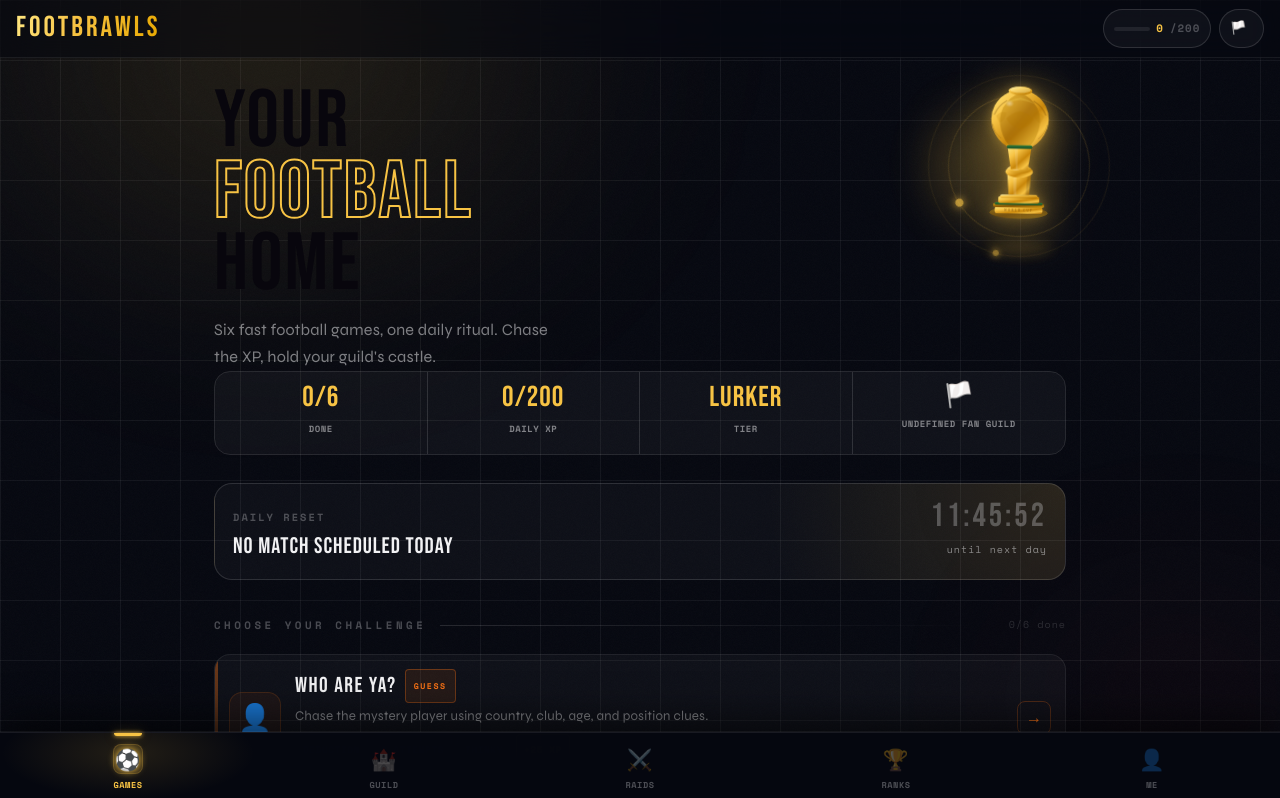
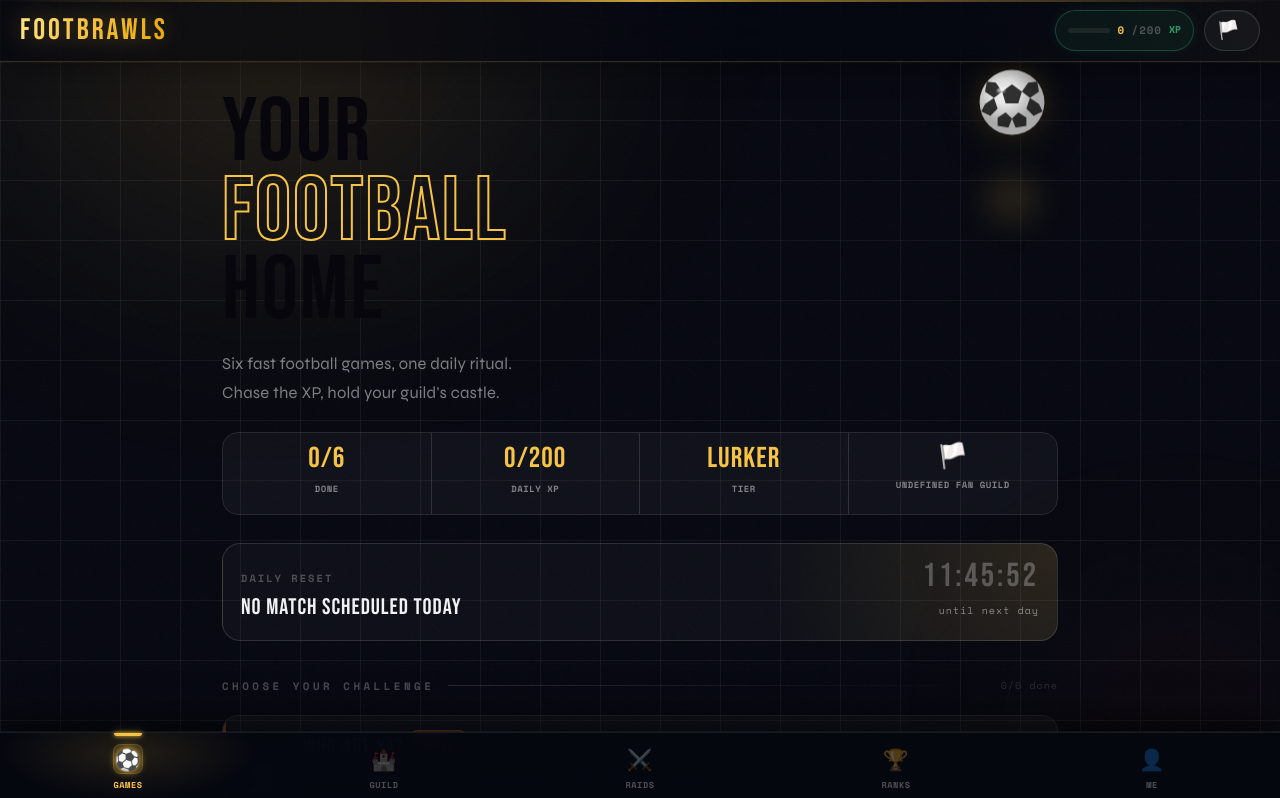
Before and after one commit to xHardik/footbrawls, a React (Vite) app in the folder footbrawls/: page / in a window 1280 px wide. Shown: the top 798 px of the page. Built offline with nearby package versions, Linux system fonts and the light colour scheme; no server answers; the database is empty; sample sign-in values are in the browser's storage.

Commit message:
Updated app

```diff
--- a/footbrawls/src/pages/Home.jsx
+++ b/footbrawls/src/pages/Home.jsx
@@ -92,85 +92,200 @@
   );
 }
 
-function FifaTrophy() {
+/* ── BOUNCING FOOTBALL ── */
+function BouncingFootball() {
   return (
-    <div style={{position:"relative",width:110,height:160,flexShrink:0,display:"flex",alignItems:"center",justifyContent:"center",overflow:"visible"}}>
-      <div style={{position:"absolute",inset:0,borderRadius:"50%",background:"radial-gradient(ellipse,rgba(247,195,68,0.38) 0%,rgba(247,195,68,0.14) 45%,transparent 70%)",filter:"blur(18px)",animation:"trophyGlow 3s ease-in-out infinite"}}/>
-      <div style={{position:"absolute",width:140,height:140,borderRadius:"50%",border:"1px solid rgba(247,195,68,0.15)",animation:"trophyOrbit1 9s linear infinite",pointerEvents:"none"}}>
-        <div style={{position:"absolute",top:-4,left:"50%",marginLeft:-4,width:8,height:8,borderRadius:"50%",background:"rgba(247,195,68,0.7)",boxShadow:"0 0 8px rgba(247,195,68,0.9)"}}/>
+    <div style={{position:"relative",width:100,height:160,flexShrink:0,display:"flex",alignItems:"flex-end",justifyContent:"center",overflow:"visible"}}>
+      {/* Ambient glow behind ball */}
+      <div style={{position:"absolute",bottom:16,left:"50%",transform:"translateX(-50%)",width:80,height:80,borderRadius:"50%",background:"radial-gradient(ellipse,rgba(247,195,68,0.18) 0%,transparent 70%)",filter:"blur(14px)",pointerEvents:"none"}}/>
+
+      {/* The ball — bouncing animation */}
+      <div style={{position:"absolute",bottom:20,left:"50%",transform:"translateX(-50%)",animation:"fbBounce 1.1s cubic-bezier(0.36,0,0.66,-0.56) infinite"}}>
+        <svg viewBox="0 0 80 80" width="72" height="72" xmlns="http://www.w3.org/2000/svg" style={{filter:"drop-shadow(0 6px 18px rgba(0,0,0,0.55)) drop-shadow(0 0 10px rgba(247,195,68,0.2))"}}>
+          <defs>
+            <radialGradient id="ballGrad" cx="38%" cy="32%">
+              <stop offset="0%" stopColor="#ffffff" stopOpacity="0.95"/>
+              <stop offset="40%" stopColor="#e8e8e8"/>
+              <stop offset="100%" stopColor="#aaaaaa"/>
+            </radialGradient>
+            <radialGradient id="ballShine" cx="30%" cy="28%">
+              <stop offset="0%" stopColor="rgba(255,255,255,0.85)"/>
+              <stop offset="60%" stopColor="rgba(255,255,255,0)"/>
+            </radialGradient>
+            <clipPath id="ballClip">
+              <circle cx="40" cy="40" r="36"/>
+            </clipPath>
+          </defs>
+          {/* Base sphere */}
+          <circle cx="40" cy="40" r="36" fill="url(#ballGrad)"/>
+          {/* Pentagon patches — classic football pattern */}
+          <g clipPath="url(#ballClip)" fill="#111" opacity="0.85">
+            {/* Center pentagon */}
+            <polygon points="40,20 51,28 47,41 33,41 29,28"/>
+            {/* Top-left patch */}
+            <polygon points="22,18 29,28 20,35 10,28 12,17"/>
+            {/* Top-right patch */}
+            <polygon points="58,18 68,17 70,28 60,35 51,28"/>
+            {/* Left patch */}
+            <polygon points="10,42 20,35 24,47 16,55 6,50"/>
+            {/* Right patch */}
+            <polygon points="70,42 74,50 64,55 56,47 60,35"/>
+            {/* Bottom-left patch */}
+            <polygon points="24,57 33,51 40,58 36,68 24,66"/>
+            {/* Bottom-right patch */}
+            <polygon points="56,57 56,66 44,68 40,58 47,51"/>
+          </g>
+          {/* Specular shine */}
+          <ellipse cx="32" cy="30" rx="11" ry="8" fill="url(#ballShine)"/>
+        </svg>
       </div>
-      <div style={{position:"absolute",width:180,height:180,borderRadius:"50%",border:"1px solid rgba(247,195,68,0.08)",animation:"trophyOrbit2 13s linear infinite reverse",pointerEvents:"none"}}>
-        <div style={{position:"absolute",top:-3,left:"50%",marginLeft:-3,width:6,height:6,borderRadius:"50%",background:"rgba(247,195,68,0.5)",boxShadow:"0 0 6px rgba(247,195,68,0.7)"}}/>
-      </div>
-      <svg viewBox="0 0 100 170" width="95" height="145" style={{animation:"trophyFloat 3.8s ease-in-out infinite",filter:"drop-shadow(0 8px 24px rgba(247,195,68,0.55)) drop-shadow(0 0 6px rgba(247,195,68,0.4))",position:"relative",zIndex:2}} xmlns="http://www.w3.org/2000/svg">
-        <defs>
-          <linearGradient id="goldMain" x1="0%" y1="0%" x2="100%" y2="100%"><stop offset="0%" stopColor="#ffe680"/><stop offset="30%" stopColor="#F7C344"/><stop offset="60%" stopColor="#c8860a"/><stop offset="80%" stopColor="#F7C344"/><stop offset="100%" stopColor="#a86600"/></linearGradient>
-          <linearGradient id="goldDark" x1="0%" y1="0%" x2="100%" y2="100%"><stop offset="0%" stopColor="#d4a017"/><stop offset="50%" stopColor="#8a5500"/><stop offset="100%" stopColor="#d4a017"/></linearGradient>
-          <linearGradient id="goldLight" x1="0%" y1="0%" x2="80%" y2="100%"><stop offset="0%" stopColor="#fff5b0"/><stop offset="40%" stopColor="#F7C344"/><stop offset="100%" stopColor="#b87800"/></linearGradient>
-          <linearGradient id="greenBand" x1="0%" y1="0%" x2="0%" y2="100%"><stop offset="0%" stopColor="#2d7a3a"/><stop offset="100%" stopColor="#1a4d24"/></linearGradient>
-          <radialGradient id="trophyShine" cx="35%" cy="30%"><stop offset="0%" stopColor="rgba(255,255,255,0.6)"/><stop offset="60%" stopColor="rgba(255,255,255,0)"/></radialGradient>
-        </defs>
-        <ellipse cx="50" cy="155" rx="34" ry="7" fill="url(#goldDark)" opacity="0.5"/>
-        <rect x="22" y="148" width="56" height="8" rx="3" fill="url(#goldMain)"/>
-        <rect x="20" y="144" width="60" height="5" rx="2.5" fill="url(#goldDark)"/>
-        <rect x="22" y="143" width="56" height="3" rx="1.5" fill="url(#greenBand)"/>
-        <text x="50" y="153" textAnchor="middle" fontSize="3.5" fill="rgba(100,60,0,0.7)" fontFamily="serif" letterSpacing="1.5">WORLD CUP</text>
-        <rect x="26" y="136" width="48" height="8" rx="2" fill="url(#goldMain)"/>
-        <rect x="28" y="134" width="44" height="4" rx="2" fill="url(#goldLight)"/>
-        <path d="M38 134 Q37 120 36 108 L64 108 Q63 120 62 134 Z" fill="url(#goldMain)"/>
-        <path d="M44 134 Q43 120 43 108 L47 108 Q47 120 47 134 Z" fill="rgba(255,255,255,0.15)"/>
-        <path d="M58 134 Q59 120 60 108 L64 108 Q63 120 62 134 Z" fill="rgba(0,0,0,0.15)"/>
-        <ellipse cx="50" cy="107" rx="16" ry="7" fill="url(#goldMain)"/>
-        <ellipse cx="50" cy="104" rx="14" ry="5" fill="url(#goldLight)"/>
-        <ellipse cx="46" cy="103" rx="5" ry="2.5" fill="rgba(255,255,255,0.25)"/>
-        <path d="M40 104 Q38 92 36 78 L64 78 Q62 92 60 104 Z" fill="url(#goldMain)"/>
-        <path d="M46 104 Q45 92 44 78 L48 78 Q48 92 48 104 Z" fill="rgba(255,255,255,0.12)"/>
-        <path d="M36 78 Q24 72 18 56 Q14 42 20 30 Q28 14 50 10 Q72 14 80 30 Q86 42 82 56 Q76 72 64 78 Z" fill="url(#goldMain)"/>
-        <path d="M40 78 Q32 72 28 58 Q24 44 30 32 Q38 18 50 15 Q62 18 70 32 Q76 44 72 58 Q68 72 60 78 Z" fill="url(#goldDark)" opacity="0.5"/>
-        <path d="M34 45 Q40 38 50 36 Q60 38 66 45 Q60 55 50 57 Q40 55 34 45 Z" fill="rgba(180,120,0,0.3)"/>
-        <path d="M22 42 Q28 35 34 38 Q32 48 26 50 Z" fill="rgba(180,120,0,0.2)"/>
-        <path d="M78 42 Q72 35 66 38 Q68 48 74 50 Z" fill="rgba(180,120,0,0.2)"/>
-        <path d="M30 30 Q38 22 50 20 Q62 22 70 30 Q65 25 50 23 Q35 25 30 30 Z" fill="rgba(255,230,100,0.2)"/>
-        <path d="M20 40 Q24 30 34 24" stroke="rgba(100,60,0,0.3)" strokeWidth="1.5" fill="none" strokeLinecap="round"/>
-        <path d="M80 40 Q76 30 66 24" stroke="rgba(100,60,0,0.3)" strokeWidth="1.5" fill="none" strokeLinecap="round"/>
-        <path d="M18 52 Q20 62 28 68" stroke="rgba(100,60,0,0.25)" strokeWidth="1" fill="none" strokeLinecap="round"/>
-        <path d="M82 52 Q80 62 72 68" stroke="rgba(100,60,0,0.25)" strokeWidth="1" fill="none" strokeLinecap="round"/>
-        <ellipse cx="40" cy="30" rx="9" ry="7" fill="url(#trophyShine)" opacity="0.7"/>
-        <ellipse cx="50" cy="12" rx="14" ry="5" fill="url(#goldLight)"/>
-        <ellipse cx="50" cy="11" rx="12" ry="3.5" fill="rgba(255,255,200,0.3)"/>
-        <rect x="35" y="76" width="30" height="4" rx="2" fill="url(#greenBand)"/>
-      </svg>
-      <div style={{position:"absolute",bottom:-8,left:"50%",transform:"translateX(-50%)",width:60,height:10,borderRadius:"50%",background:"rgba(247,195,68,0.2)",filter:"blur(6px)",animation:"trophyGlow 3.8s ease-in-out infinite"}}/>
+
+      {/* Shadow under ball — squishes on bounce */}
+      <div style={{
+        position:"absolute",
+        bottom:6,
+        left:"50%",
+        transform:"translateX(-50%)",
+        width:44,
+        height:8,
+        borderRadius:"50%",
+        background:"rgba(0,0,0,0.45)",
+        filter:"blur(4px)",
+        animation:"fbShadow 1.1s cubic-bezier(0.36,0,0.66,-0.56) infinite",
+      }}/>
+
       <style>{`
-        @keyframes trophyFloat { 0%,100%{transform:translateY(0px) rotate(-1deg)} 50%{transform:translateY(-14px) rotate(1deg)} }
-        @keyframes trophyGlow  { 0%,100%{opacity:0.7;transform:translateX(-50%) scale(1)} 50%{opacity:1;transform:translateX(-50%) scale(1.15)} }
-        @keyframes trophyOrbit1 { from{transform:rotate(0deg)} to{transform:rotate(360deg)} }
-        @keyframes trophyOrbit2 { from{transform:rotate(0deg)} to{transform:rotate(360deg)} }
+        @keyframes fbBounce {
+          0%   { transform: translateX(-50%) translateY(0px) scaleY(1) scaleX(1); animation-timing-function: cubic-bezier(0.33,0,0.66,0); }
+          45%  { transform: translateX(-50%) translateY(-110px) scaleY(1) scaleX(1); animation-timing-function: cubic-bezier(0.33,1,0.66,1); }
+          90%  { transform: translateX(-50%) translateY(-4px) scaleY(1) scaleX(1); }
+          95%  { transform: translateX(-50%) translateY(0px) scaleY(0.72) scaleX(1.22); }
+          100% { transform: translateX(-50%) translateY(0px) scaleY(1) scaleX(1); }
+        }
+        @keyframes fbShadow {
+          0%,100% { transform: translateX(-50%) scale(1);   opacity: 0.45; }
+          45%     { transform: translateX(-50%) scale(0.4); opacity: 0.12; }
+          95%     { transform: translateX(-50%) scale(1.3); opacity: 0.6;  }
+        }
       `}</style>
     </div>
   );
 }
 
+/* ── ENHANCED TOP NAV ── */
 function TopNav({ user, dailyXP, xpPct, navigate }) {
+  const [navHovered, setNavHovered] = useState(false);
+
   return (
-    <nav style={{position:"sticky",top:0,zIndex:200,width:"100%",display:"flex",alignItems:"center",justifyContent:"space-between",padding:"0 16px",height:58,background:"rgba(6,8,16,0.55)",backdropFilter:"blur(18px) saturate(1.3)",borderBottom:`1px solid ${C.border}`,boxSizing:"border-box"}}>
-      <div onClick={()=>navigate("/")} style={{fontFamily:"'Bebas Neue',sans-serif",fontSize:"1.6rem",letterSpacing:3,background:"linear-gradient(110deg,#ffe680 0%,#F7C344 40%,#e8a800 100%)",WebkitBackgroundClip:"text",WebkitTextFillColor:"transparent",backgroundClip:"text",cursor:"pointer",flexShrink:0}}>
+    <nav
+      onMouseEnter={()=>setNavHovered(true)}
+      onMouseLeave={()=>setNavHovered(false)}
+      style={{
+        position:"sticky", top:0, zIndex:200,
+        width:"100%", display:"flex", alignItems:"center",
+        justifyContent:"space-between",
+        padding:"0 20px", height:62,
+        background:"rgba(6,8,16,0.6)",
+        backdropFilter:"blur(24px) saturate(1.5)",
+        borderBottom:`1px solid ${navHovered ? "rgba(247,195,68,0.18)" : C.border}`,
+        boxSizing:"border-box",
+        transition:"border-color 0.3s",
+        /* Layered depth */
+        boxShadow:"0 1px 0 rgba(255,255,255,0.04), 0 4px 30px rgba(0,0,0,0.4)",
+        overflow:"hidden",
+      }}
+    >
+      {/* Animated shimmer sweep across nav on hover */}
+      <div style={{
+        position:"absolute", inset:0, pointerEvents:"none",
+        background:"linear-gradient(105deg,transparent 30%,rgba(247,195,68,0.06) 50%,transparent 70%)",
+        backgroundSize:"200% 100%",
+        animation: navHovered ? "navShimmer 1.8s ease-in-out infinite" : "none",
+      }}/>
+
+      {/* Subtle top accent line that pulses */}
+      <div style={{
+        position:"absolute", top:0, left:0, right:0, height:2,
+        background:"linear-gradient(90deg,transparent,rgba(247,195,68,0.6) 40%,rgba(247,195,68,0.9) 50%,rgba(247,195,68,0.6) 60%,transparent)",
+        animation:"navAccentLine 4s ease-in-out infinite",
+        opacity:0.7,
+      }}/>
+
+      {/* Logo */}
+      <div
+        onClick={()=>navigate("/")}
+        style={{
+          fontFamily:"'Bebas Neue',sans-serif",
+          fontSize:"1.65rem", letterSpacing:3,
+          background:"linear-gradient(110deg,#ffe680 0%,#F7C344 40%,#e8a800 100%)",
+          WebkitBackgroundClip:"text", WebkitTextFillColor:"transparent", backgroundClip:"text",
+          cursor:"pointer", flexShrink:0,
+          position:"relative", zIndex:1,
+          filter:"drop-shadow(0 0 12px rgba(247,195,68,0.35))",
+          transition:"filter 0.2s",
+        }}
+      >
         FOOTBRAWLS
       </div>
-      <div style={{display:"flex",alignItems:"center",gap:8,minWidth:0}}>
-        <div style={{display:"flex",alignItems:"center",gap:6,padding:"5px 10px",borderRadius:100,border:`1px solid ${C.border2}`,background:C.surface,fontFamily:"'Space Mono',monospace",fontSize:"0.6rem",fontWeight:700,letterSpacing:1,color:C.muted,flexShrink:0}}>
-          <div style={{width:36,height:4,borderRadius:99,background:"rgba(255,255,255,0.08)",overflow:"hidden"}}>
-            <div style={{width:`${xpPct}%`,height:"100%",background:`linear-gradient(90deg,${C.green},#7fffcc)`,borderRadius:99,transition:"width 0.6s ease"}}/>
+
+      {/* Right controls */}
+      <div style={{display:"flex",alignItems:"center",gap:10,minWidth:0,position:"relative",zIndex:1}}>
+
+        {/* XP pill — glowing progress bar */}
+        <div style={{
+          display:"flex", alignItems:"center", gap:7,
+          padding:"6px 12px", borderRadius:100,
+          border:`1px solid rgba(61,214,140,0.25)`,
+          background:"rgba(61,214,140,0.06)",
+          fontFamily:"'Space Mono',monospace",
+          fontSize:"0.6rem", fontWeight:700, letterSpacing:1,
+          color:C.muted, flexShrink:0,
+          boxShadow:"0 0 14px rgba(61,214,140,0.08)",
+          transition:"box-shadow 0.3s, border-color 0.3s",
+        }}>
+          {/* Bar track */}
+          <div style={{width:42,height:5,borderRadius:99,background:"rgba(255,255,255,0.07)",overflow:"hidden",position:"relative"}}>
+            <div style={{
+              width:`${xpPct}%`, height:"100%",
+              background:"linear-gradient(90deg,#3DD68C,#7fffcc)",
+              borderRadius:99,
+              transition:"width 0.6s ease",
+              boxShadow:"0 0 8px rgba(61,214,140,0.7)",
+              position:"relative", overflow:"hidden",
+            }}>
+              {/* Shimmer on fill */}
+              <div style={{position:"absolute",inset:0,background:"linear-gradient(90deg,transparent,rgba(255,255,255,0.3),transparent)",animation:"xpFillShimmer 2s ease-in-out infinite"}}/>
+            </div>
           </div>
-          <span style={{color:C.accent,fontWeight:800}}>{dailyXP}</span>
+          <span style={{color:C.accent,fontWeight:800,letterSpacing:0.5}}>{dailyXP}</span>
           <span style={{color:C.muted2}}>/{DAILY_XP_CAP}</span>
+          <span style={{fontSize:"0.55rem",color:"rgba(61,214,140,0.7)",letterSpacing:0}}>XP</span>
         </div>
-        <div style={{display:"flex",alignItems:"center",gap:6,padding:"5px 10px",borderRadius:100,border:`1px solid ${C.border2}`,background:C.surface,fontSize:"0.72rem",fontWeight:700,color:C.text,fontFamily:"'Syne',sans-serif",letterSpacing:0.5,flexShrink:0,maxWidth:120,overflow:"hidden"}}>
-          <span style={{flexShrink:0}}>{user.flag||"🏳️"}</span>
+
+        {/* User pill */}
+        <div style={{
+          display:"flex", alignItems:"center", gap:7,
+          padding:"6px 12px", borderRadius:100,
+          border:`1px solid ${C.border2}`,
+          background:C.surface,
+          fontSize:"0.72rem", fontWeight:700, color:C.text,
+          fontFamily:"'Syne',sans-serif", letterSpacing:0.5,
+          flexShrink:0, maxWidth:130, overflow:"hidden",
+          boxShadow:"inset 0 1px 0 rgba(255,255,255,0.06)",
+          transition:"border-color 0.2s, background 0.2s",
+        }}>
+          <span style={{flexShrink:0,fontSize:"1rem"}}>{user.flag||"🏳️"}</span>
           <span style={{overflow:"hidden",textOverflow:"ellipsis",whiteSpace:"nowrap"}}>{user.nickname}</span>
         </div>
       </div>
-      <style>{`@keyframes fbPulse{0%,100%{opacity:1;transform:scale(1)}50%{opacity:0.35;transform:scale(0.65)}}@keyframes fbShimmer{0%{left:-130%}100%{left:210%}}`}</style>
+
+      <style>{`
+        @keyframes navShimmer    { 0%{background-position:200% 0} 100%{background-position:-200% 0} }
+        @keyframes navAccentLine { 0%,100%{opacity:0.4;background-position:0% 0} 50%{opacity:0.9;background-position:100% 0} }
+        @keyframes xpFillShimmer { 0%{transform:translateX(-100%)} 100%{transform:translateX(300%)} }
+        @keyframes fbPulse{0%,100%{opacity:1;transform:scale(1)}50%{opacity:0.35;transform:scale(0.65)}}
+        @keyframes fbShimmer{0%{left:-130%}100%{left:210%}}
+      `}</style>
     </nav>
   );
 }
@@ -556,25 +671,37 @@
       <BgCanvas/>
       <TopNav user={user} dailyXP={dailyXP} xpPct={xpPct} navigate={navigate}/>
 
-<div style={{position:"relative",zIndex:1,flex:1,width:"100%",maxWidth:900,margin:"0 auto",boxSizing:"border-box"}}>
+      <div style={{position:"relative",zIndex:1,flex:1,width:"100%",maxWidth:900,margin:"0 auto",boxSizing:"border-box"}}>
 
-        {/* Hero: text left + 24px, trophy in-flow right */}
-        <div style={{display:"flex",alignItems:"flex-start",justifyContent:"space-between",paddingTop:28,paddingLeft:24,paddingRight:16}}>
-          <div style={{flex:1,minWidth:0}}>
-            <h1 style={{fontFamily:"'Bebas Neue',sans-serif",fontSize:"clamp(2.6rem,8vw,4.5rem)",lineHeight:0.88,letterSpacing:2,margin:0}}>
+        {/* ── HERO ── generous horizontal padding, ball right-aligned */}
+        <div style={{
+          display:"flex", alignItems:"flex-start", justifyContent:"space-between",
+          paddingTop:32, paddingLeft:32, paddingRight:28, gap:16,
+        }}>
+          <div style={{flex:1,minWidth:0,paddingRight:8}}>
+            <h1 style={{
+              fontFamily:"'Bebas Neue',sans-serif",
+              fontSize:"clamp(2.8rem,9vw,5rem)",
+              lineHeight:0.88, letterSpacing:2, margin:0,
+            }}>
               <span style={{display:"block"}}>YOUR</span>
               <span style={{display:"block",WebkitTextStroke:`2px ${C.accent}`,color:"transparent"}}>FOOTBALL</span>
               <span style={{display:"block"}}>HOME</span>
             </h1>
-            <p style={{fontFamily:"'Syne',sans-serif",fontSize:"0.9rem",color:C.muted,lineHeight:1.7,margin:"16px 0 0",maxWidth:360}}>
+            <p style={{
+              fontFamily:"'Syne',sans-serif",
+              fontSize:"0.92rem", color:C.muted, lineHeight:1.75,
+              margin:"18px 0 0", maxWidth:340,
+            }}>
               Six fast football games, one daily ritual. Chase the XP, hold your guild's castle.
             </p>
           </div>
-          <FifaTrophy/>
+          {/* Bouncing football instead of trophy */}
+          <BouncingFootball/>
         </div>
 
         {/* ── STAT BAR ── */}
-        <div style={{padding:"0 24px",boxSizing:"border-box",marginBottom:28}}>
+        <div style={{padding:"0 32px",boxSizing:"border-box",marginTop:24,marginBottom:28}}>
           <div style={{display:"grid",gridTemplateColumns:"repeat(4,minmax(0,1fr))",border:`1px solid ${C.border2}`,borderRadius:16,overflow:"hidden"}}>
             {[
               {num:`${doneCount}/${games.length}`, lbl:"Done"},
@@ -591,7 +718,7 @@
         </div>
 
         {/* ── REST OF CONTENT ── */}
-        <div style={{padding:"0 24px 100px",boxSizing:"border-box"}}>
+        <div style={{padding:"0 32px 100px",boxSizing:"border-box"}}>
           <MatchCard fixture={nextFixture} fallbackSecs={mockSecs}/>
           <SectionHdr label="Choose Your Challenge" count={`${doneCount}/${games.length} done`}/>
           <div style={{display:"flex",flexDirection:"column",gap:12}}>
```
Also changed, not shown: footbrawls/scripts/seed-fixtures.cjs (+9 -9 lines), 1 other file (tests, documents, lock files or other folders).
